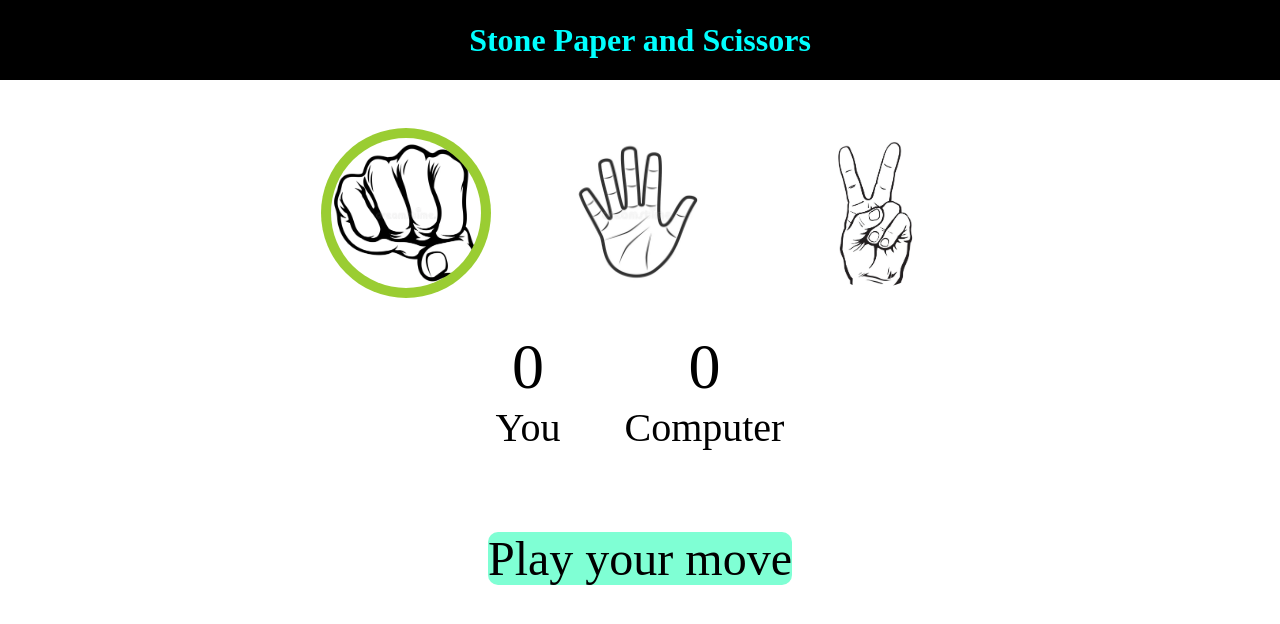
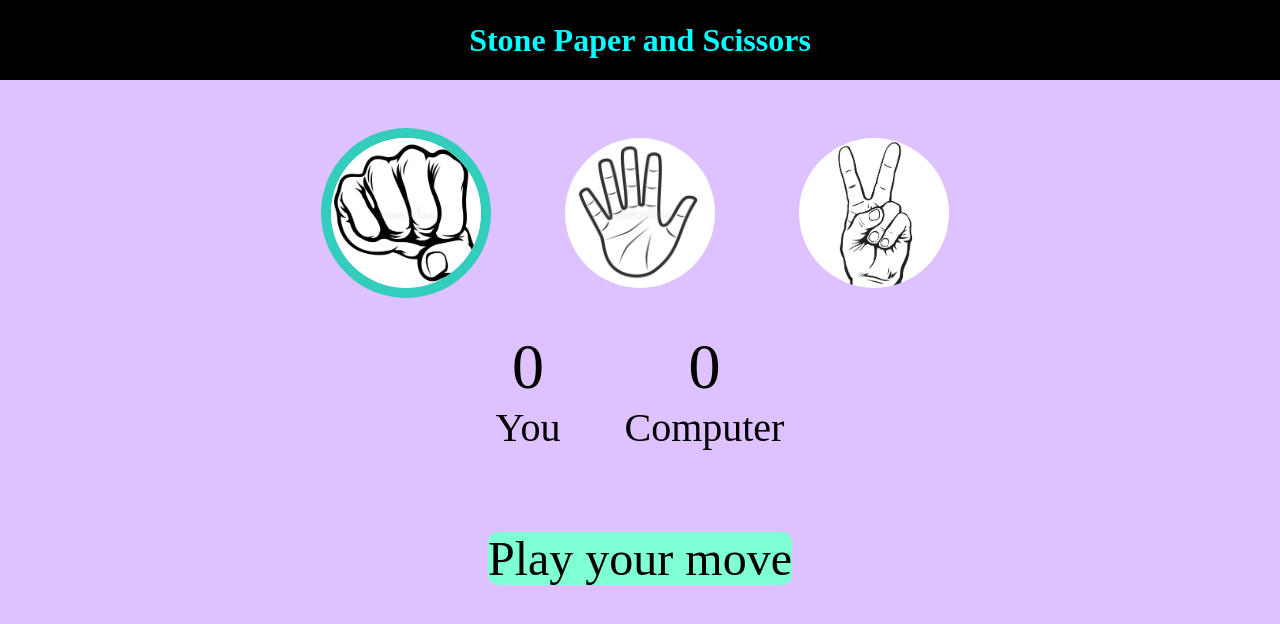
Before and after one commit to 0Naveen2/Stone-Paper-and-Scissors, a plain HTML site: page index.html in a window 1280 px wide. In both pictures the pointer is over the element 406 px from the left and 213 px from the top of the page. Drawn offline with Linux system fonts and the light colour scheme.

Commit message:
Update style.css

```diff
--- a/style.css
+++ b/style.css
@@ -2,7 +2,7 @@
     margin: 0;
     padding: 0;
     text-align: center;
-
+    background-color: #dec1ff;
 }
 
 h1 {
@@ -27,7 +27,7 @@ h1 {
 
 .choice:hover {
     cursor: pointer;
-    background-color:yellowgreen;
+    background-color:rgb(50, 205, 187);
 }
 
 img {
```
